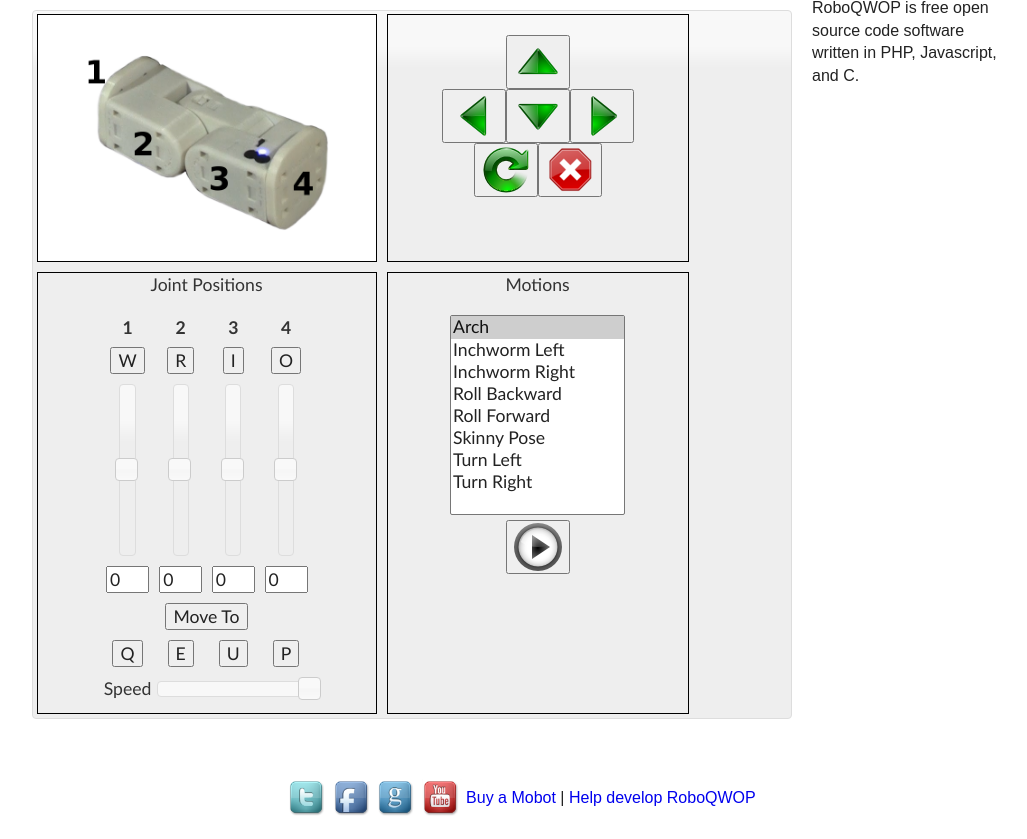
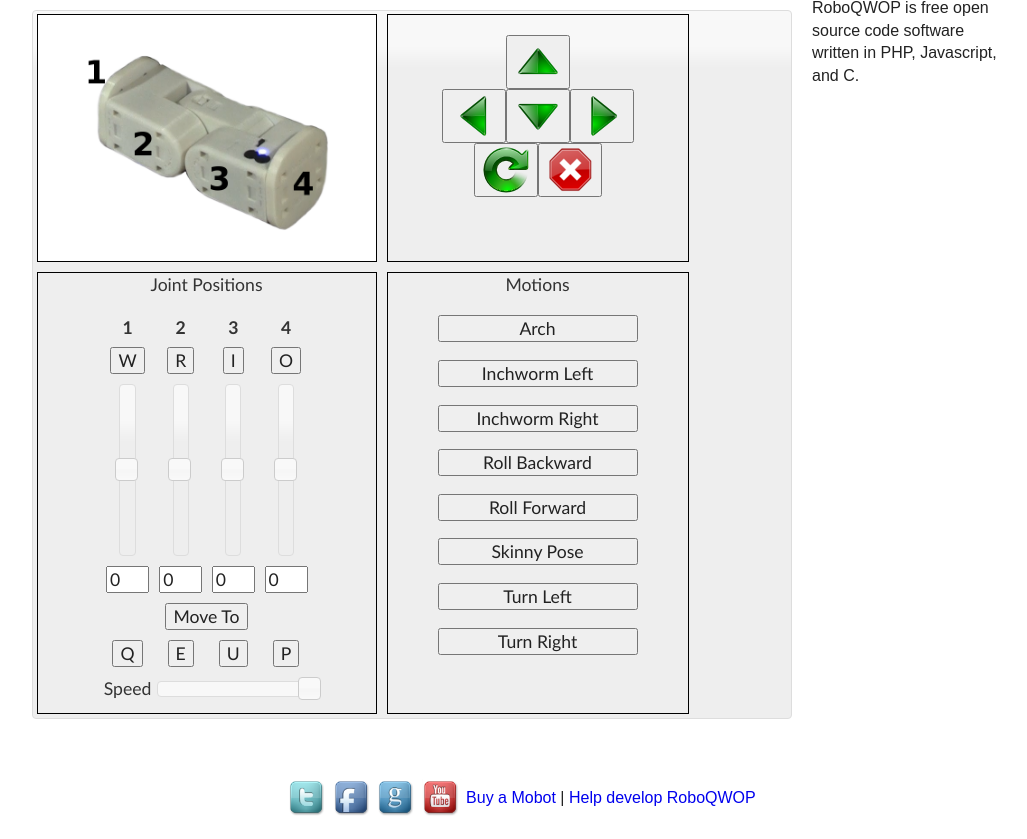
Before and after one commit to BaroboRobotics/RoboQWOP, a PHP site: page /main.php in a window 1280 px wide; the page is wider, and only the part inside the window is pictured. Shown: the part 698-1537 px from the top of that part, without its empty margins (118-1145 px from the left). Run offline with PHP 8.4, Linux system fonts and the light colour scheme; the visitor is signed in with stand-in values (Sample User, id 1); data comes from the database, SQL or seed files in the repository; data that the repository does not hold is empty; some libraries are stand-ins or nearby versions; grey boxes are pictures that could not be loaded.

Commit message:
turn robomancer motions options box into buttons

```diff
--- a/web/css/style.css
+++ b/web/css/style.css
@@ -409,6 +409,10 @@ background:#c2c2c2;
 width:175px;
 }
 
+.motion_button {
+width:200px;
+}
+
 .completed_tutorial {
 background:#FC3;
 }
--- a/web/js/script.js
+++ b/web/js/script.js
@@ -239,7 +239,7 @@ function RoboQWOPController() {
 		$.ajax({
 	        type : 'GET',
 	        url : 'action.php',
-	        data : {"mode":6, "action":$('#' + id).val() },
+	        data : {"mode":6, "action":id },
 	        dataType : 'json'
 	    });
 	}
--- a/web/main.php
+++ b/web/main.php
@@ -187,19 +187,15 @@ if (!isset( $_SESSION['user_id'] )) {
 	                        </div>
 	                        <div class="box motions">
 	                            <p>Motions</p>
-	                            <select size="9" id="mancer-motion">
-	                                <option value="1" selected="selected">Arch</option>
-	                                <option value="2">Inchworm Left</option>
-	                                <option value="3">Inchworm Right</option>
-	                                <option value="4">Roll Backward</option>
-	                                <option value="5">Roll Forward</option>
-	                                <option value="6">Skinny Pose</option>
-	                                <option value="8">Turn Left</option>
-	                                <option value="9">Turn Right</option>
-	                            </select>
-	                            <button id="mancer-play" onclick="controller.doMotion('mancer-motion');">
-	                                <img src="img/icons/play.png" alt="Play" title="Play" width="48" height="48" />
-	                            </button>
+								<input type="button" value="Arch" onclick="controller.doMotion(1)" class="motion_button"/>
+								<input type="button" value="Inchworm Left" onclick="controller.doMotion(2)" class="motion_button"/>
+								<input type="button" value="Inchworm Right" onclick="controller.doMotion(3)" class="motion_button"/>
+								<input type="button" value="Roll Backward" onclick="controller.doMotion(4)" class="motion_button"/>
+								<input type="button" value="Roll Forward" onclick="controller.doMotion(5)" class="motion_button"/>
+								<input type="button" value="Skinny Pose" onclick="controller.doMotion(6)" class="motion_button"/>
+								<input type="button" value="Turn Left" onclick="controller.doMotion(8)" class="motion_button"/>
+								<input type="button" value="Turn Right" onclick="controller.doMotion(9)" class="motion_button"/>
+
 	                        </div>
 	                    </div>
 	                </div> <!-- /robomancer controls -->
```
